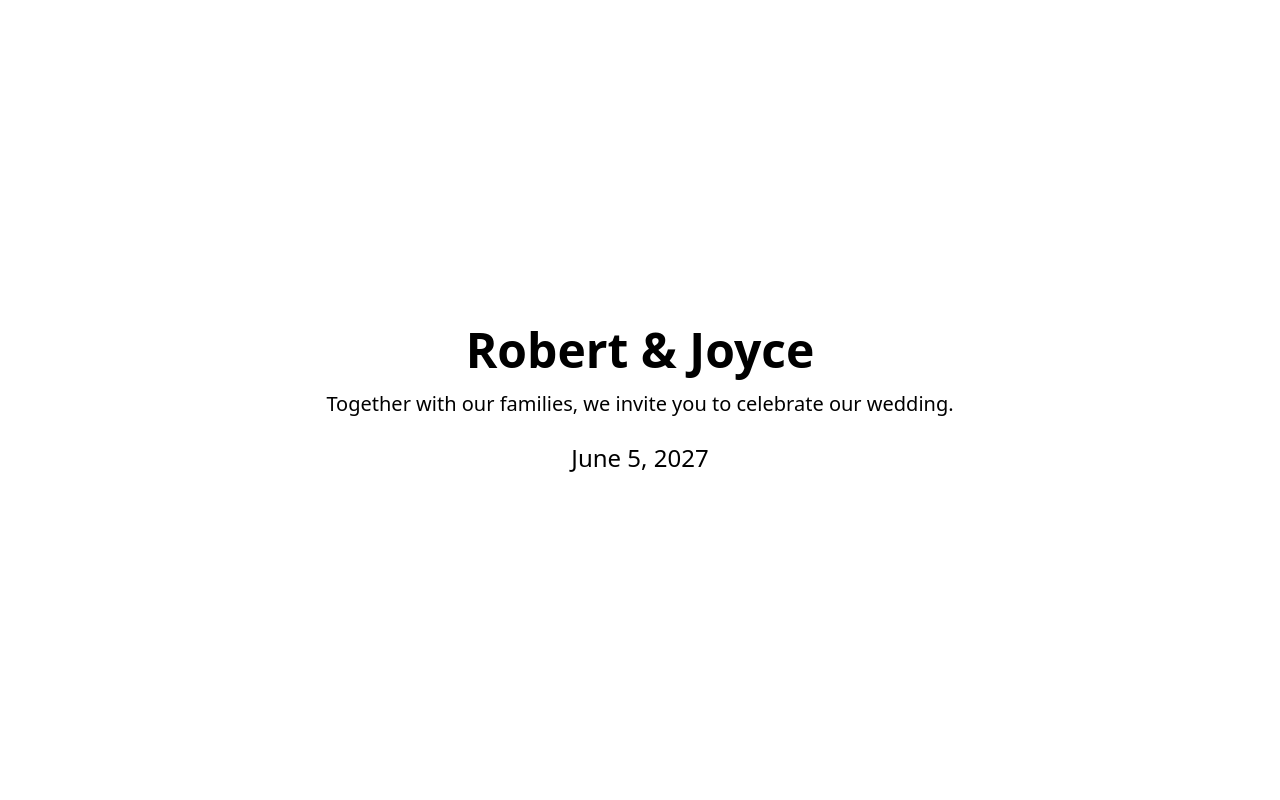
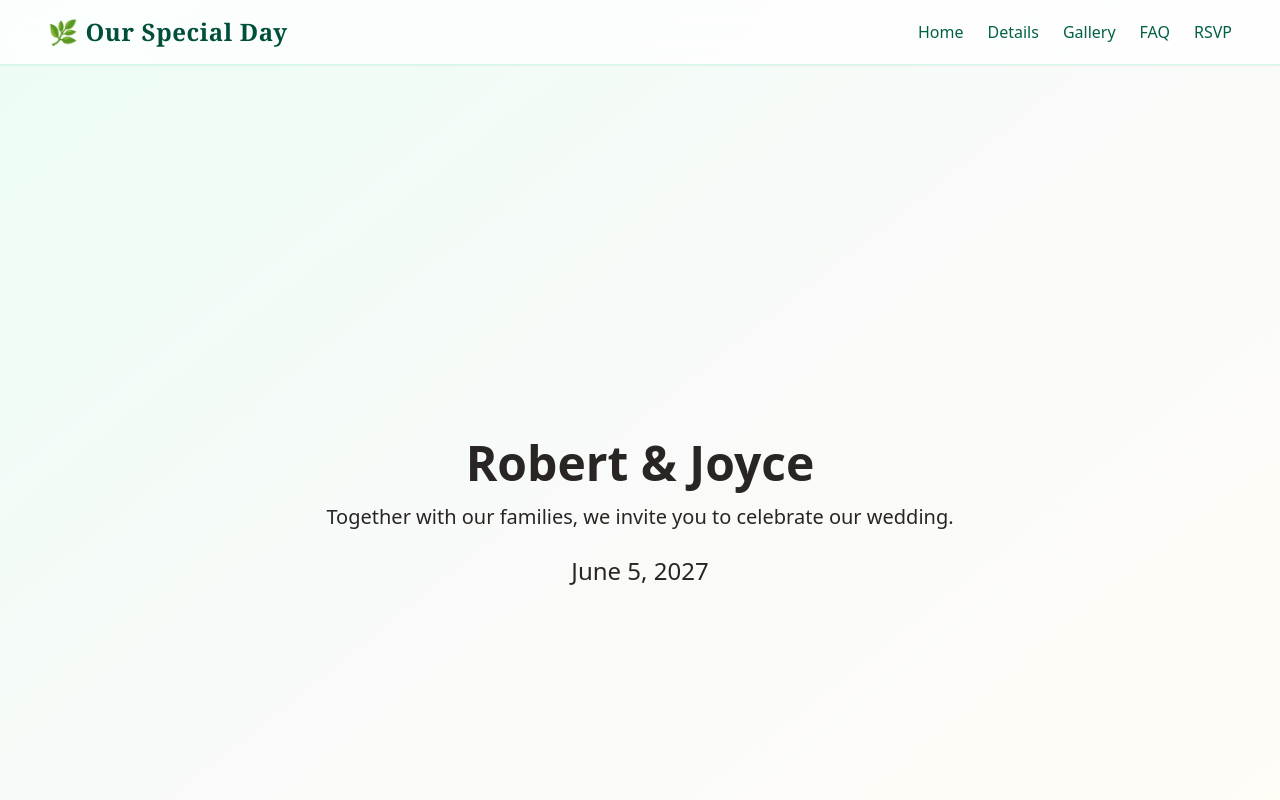
Before and after one commit to beertu/wedding, a Next.js app: page / in a window 1280 px wide. Shown: the top 800 px of the page. Built offline with nearby package versions, Linux system fonts and the light colour scheme.

Commit message:
Add garden wedding theme background and navigation bar

```diff
--- a/src/app/layout.tsx
+++ b/src/app/layout.tsx
@@ -1,8 +1,9 @@
 import type { Metadata } from "next";
-import "./globals.css"; // Ensure this matches your global CSS file path
+import "./globals.css";
+import Navbar from "../components/navbar";
 
 export const metadata: Metadata = {
-  title: "Our Wedding",
+  title: "Our Wedding Celebration",
   description: "Join us in celebrating our special day!",
 };
 
@@ -13,7 +14,15 @@ export default function RootLayout({
 }) {
   return (
     <html lang="en">
-      <body>{children}</body>
+      <body className="min-h-screen bg-gradient-to-br from-emerald-50 via-stone-50 to-amber-50/50 text-stone-800 flex flex-col font-sans selection:bg-emerald-200">
+        <Navbar />
+        <main className="flex-grow flex flex-col items-center justify-start w-full max-w-5xl mx-auto p-6 md:p-12">
+          {children}
+        </main>
+        <footer className="w-full py-6 text-center text-xs text-stone-500 border-t border-emerald-100/60 bg-white/40">
+          With love and excitement ❤️
+        </footer>
+      </body>
     </html>
   );
 }
--- /dev/null
+++ b/src/components/navbar.tsx
@@ -0,0 +1,18 @@
+import Link from "next/link";
+
+export default function Navbar() {
+  return (
+    <nav className="w-full bg-white/75 backdrop-blur-md shadow-xs sticky top-0 z-50 py-4 px-6 md:px-12 flex flex-col sm:flex-row justify-between items-center border-b border-emerald-100">
+      <Link href="/" className="text-2xl font-serif text-emerald-900 font-semibold tracking-wide mb-3 sm:mb-0">
+        🌿 Our Special Day
+      </Link>
+      <div className="flex flex-wrap justify-center gap-6 text-sm md:text-base font-medium text-emerald-800">
+        <Link href="/" className="hover:text-emerald-600 transition-colors">Home</Link>
+        <Link href="/wedding-details" className="hover:text-emerald-600 transition-colors">Details</Link>
+        <Link href="/gallery" className="hover:text-emerald-600 transition-colors">Gallery</Link>
+        <Link href="/faq" className="hover:text-emerald-600 transition-colors">FAQ</Link>
+        <Link href="/rsvp" className="hover:text-emerald-600 transition-colors">RSVP</Link>
+      </div>
+    </nav>
+  );
+}
```
